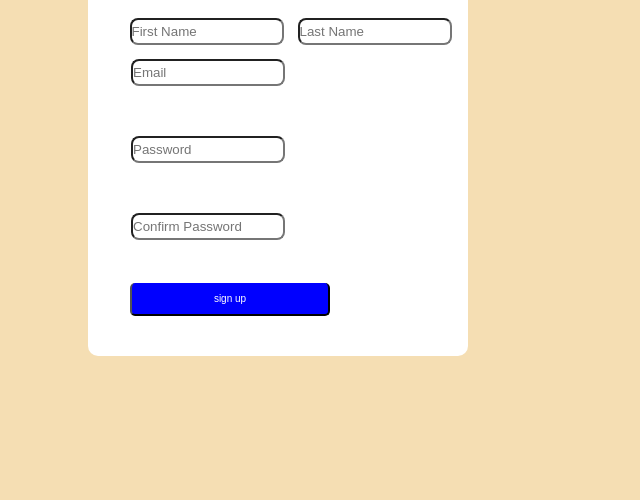
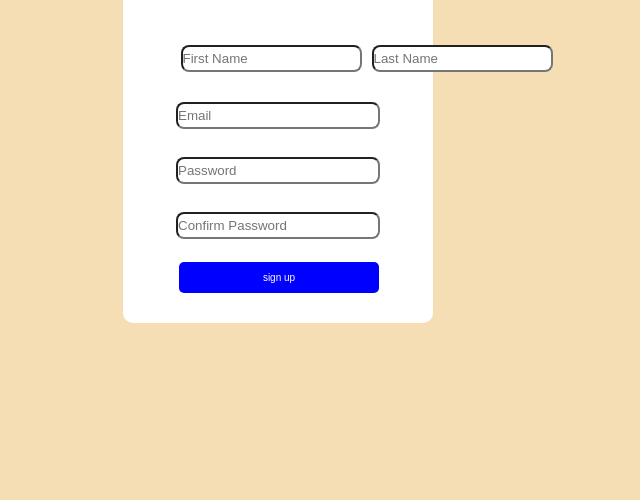
Before and after one commit to DOYDEV1982/JavaScript, a plain HTML site: page JS CLASS ASSIGN/index.html in a window 1280 px wide. Shown: the part 300-800 px from the top of the page, without its empty margins (362-1002 px from the left). Drawn offline with Linux system fonts and the light colour scheme.

Commit message:
Class Assignment 1

```diff
--- a/JS CLASS ASSIGN/style.css
+++ b/JS CLASS ASSIGN/style.css
@@ -14,10 +14,9 @@ body{
 }
 
 .fill{
-    display: block;
     justify-self: center;
-    margin: 7px;
-    width: 150px;
+    margin: 5px;
+    width: 200px;
     height: 23px;
     border-radius: 8px;
 }
@@ -26,21 +25,21 @@ body{
     display: flex;
     justify-self: center;
     width: 95%;
-
+    max-width: 205px;
+    padding: 20px;
 
 }
 
 .container{
     background-color: white;
-    width: 320px;
+    width: 250px;
     border-radius: 10px;
-    padding: 40px 30px;
+    padding: 30px 30px;
     text-align: center;
 
 }
 
 form{
-    margin-right: 140px;
     column-gap: 10px;
 }
 .signup-form input{
@@ -58,26 +57,23 @@ h1{
     justify-self: center;
     margin-bottom: 20px;
     color: blue;
+    padding: 5%s;
 
 }
 .button{
-    border-top: 20px;
+    border: none;
     padding: 10px;
     border-radius: 5px;
     font-size: 10px;
     margin-left: 12px;
     width: 200px;
     color: white;
-    margin-right: 40px;
+    margin-right: 10px;
     background-color: blue;
+    cursor: pointer;
 
 }
 
 button.hover{
     background-color: black;
 }
-
-#FirstName, #LastName{
-    margin-top:  50px;
-    margin-bottom: 50px;
-}
```
Also changed, not shown: JS CLASS ASSIGN/login.html (added, +28 -0 lines).
